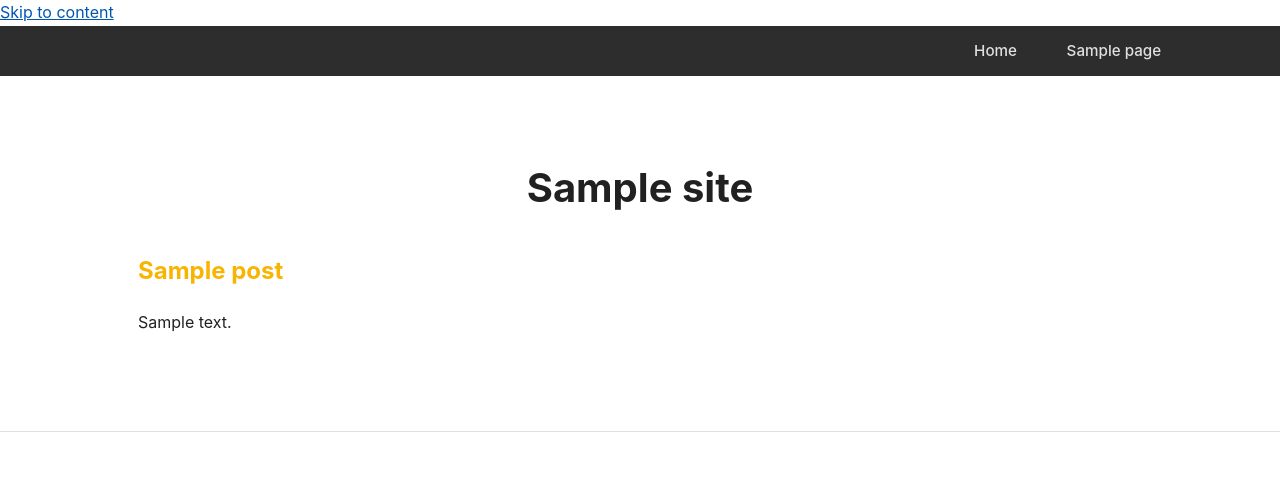
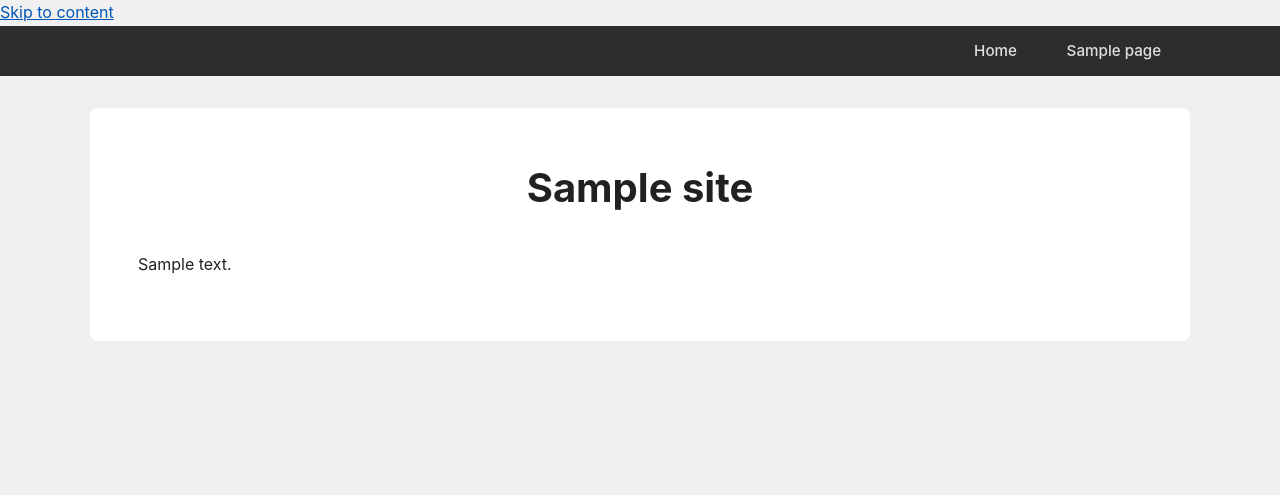
Before and after one commit to linuxkafe/wordpress, a WordPress theme: template themes/linuxkafe/page.php in a window 1280 px wide. Shown: the top 495 px of the page. Run offline with PHP 8.4 and a stand-in for WordPress, Linux system fonts and the light colour scheme; the site name, menu and one post (Sample post) are stand-ins, and other content is empty; some libraries are stand-ins or nearby versions.

Commit message:
small tweeks

```diff
--- a/themes/linuxkafe/footer.php
+++ b/themes/linuxkafe/footer.php
@@ -11,13 +11,9 @@
 
 ?>
 
-	<footer id="colophon" class="site-footer">
-		<div class="site-info">
-		</div><!-- .site-info -->
-	</footer><!-- #colophon -->
+<?php wp_footer(); ?>
 </div><!-- #page -->
 
-<?php wp_footer(); ?>
 
 </body>
 </html>
--- a/themes/linuxkafe/header.php
+++ b/themes/linuxkafe/header.php
@@ -10,8 +10,23 @@
     <meta charset="<?php bloginfo( 'charset' ); ?>">
     <meta name="viewport" content="width=device-width, initial-scale=1">
     <?php wp_head(); ?>
+
+    <?php
+    if ( is_singular() && has_post_thumbnail() ) {
+        $background_url = get_the_post_thumbnail_url( get_the_ID(), 'full' );
+    }
+    ?>
+    <style>
+        body {
+            background-image: url('<?php echo esc_url( $background_url ); ?>');
+            /* Mantém as propriedades de fixação que definimos antes */
+            background-repeat: no-repeat;
+            background-position: center center;
+            background-attachment: fixed;
+            background-size: cover;
+        }
+    </style>
 </head>
-
 <body <?php body_class(); ?>>
 <?php wp_body_open(); ?>
 
--- a/themes/linuxkafe/style.css
+++ b/themes/linuxkafe/style.css
@@ -52,7 +52,13 @@ body {
     font-size: 1rem;
     line-height: 1.6;
     color: var(--color-text);
-    background-color: var(--color-bg);
+
+    /* A cor de fundo serve de fallback enquanto a imagem carrega */
+    background-color: #f0f0f0;
+
+    /* NOTA: As propriedades de background-image agora vêm do header.php */
+
+    -webkit-font-smoothing: antialiased;
 }
 
 img {
@@ -169,7 +175,7 @@ img {
 .linuxkafe-modern-theme {
     max-width: var(--width-max);
     margin: 0 auto;
-    background-color: transparent;
+    background-color: rgba(255, 255, 255, 0.98);
     padding: 3rem;
     border-radius: var(--border-radius);
 }
@@ -307,3 +313,10 @@ pre { padding: 1rem; overflow-x: auto; }
         padding: 1.5rem;
     }
 }
+/* ========================================================= */
+/* UI TWEAKS: ESCONDER TÍTULO DA PÁGINA (H1) */
+/* ========================================================= */
+.linuxkafe-modern-theme .entry-header .entry-title,
+.linuxkafe-modern-theme .entry-title {
+    display: none !important;
+}
```
